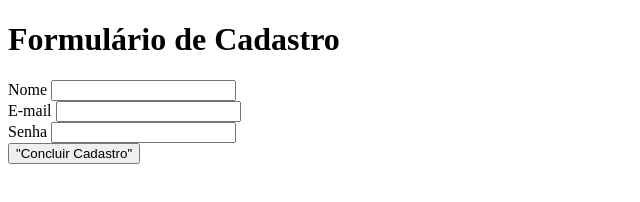
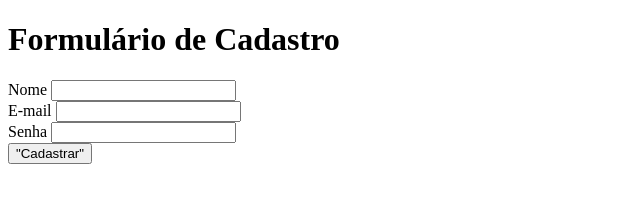
Before and after one commit to icarotannus/exercicio_git_ebac, a plain HTML site: page index.html in a window 1280 px wide. Shown: the whole page, without its empty margins (0-640 px from the left). Drawn offline with Linux system fonts and the light colour scheme.

Commit message:
Update index.html

```diff
--- a/index.html
+++ b/index.html
@@ -25,7 +25,7 @@
     <br />
 
     <button type”submit”>
-    "Concluir Cadastro"
+    "Cadastrar"
     </button>
 
 </body>
```
